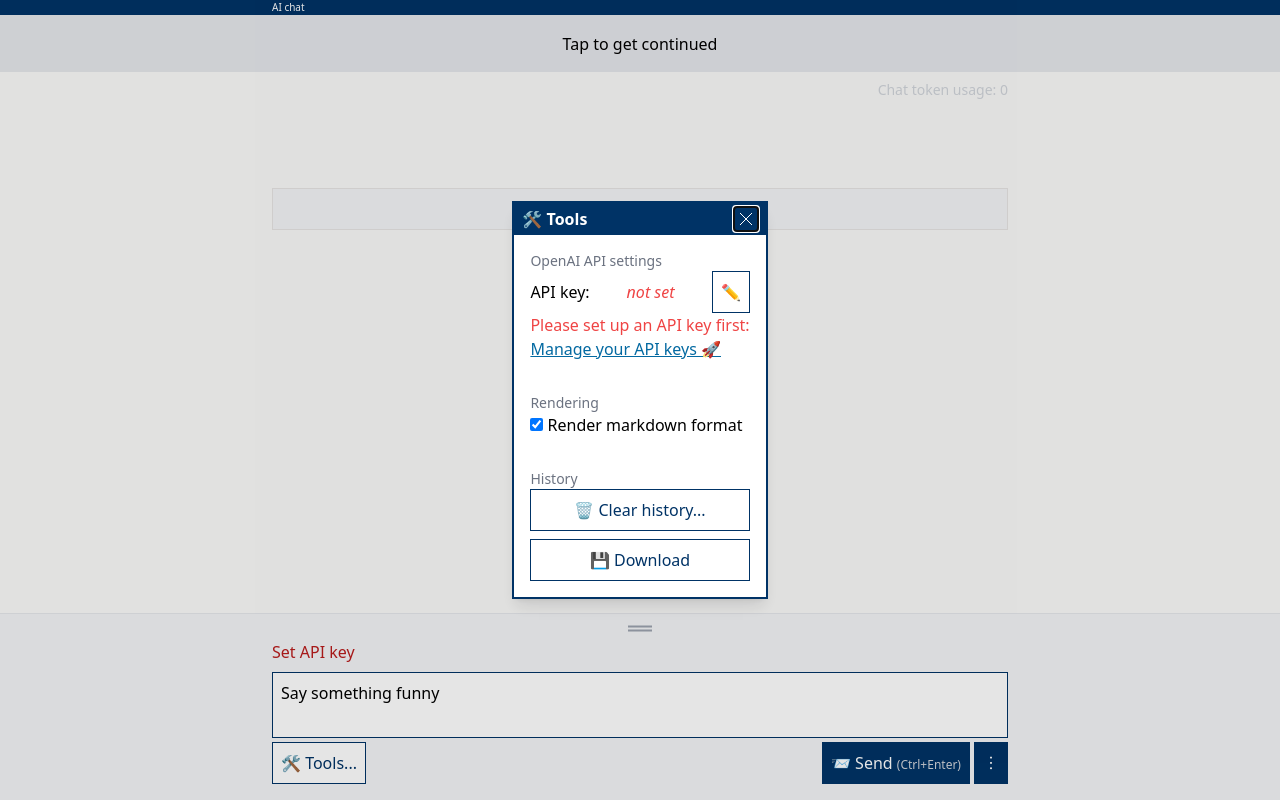
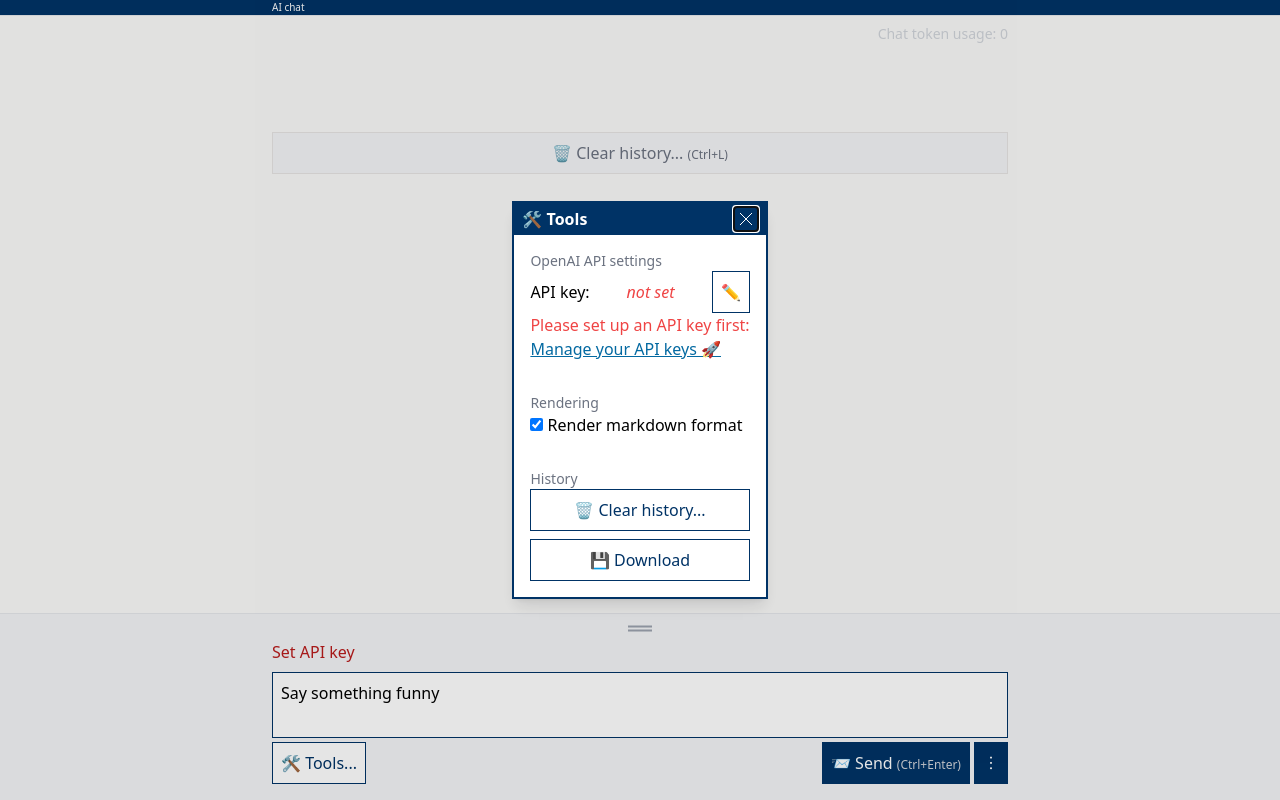
Before and after one commit to ginpei/chat-gpt-api-practice, a Next.js app: page / in a window 1280 px wide. Built offline with nearby package versions, Linux system fonts and the light colour scheme.

Commit message:
fix: 🐛 continue button appeared always

```diff
--- a/src/pages/home/history/ChatHistoryBlock.tsx
+++ b/src/pages/home/history/ChatHistoryBlock.tsx
@@ -71,7 +71,8 @@ export function ChatHistoryBlock({}: ChatHistoryBlockProps): JSX.Element {
           />
         ))}
       </div>
-      {!userAssets.messages.at(-1)?.complete &&
+      {userAssets.messages.length > 0 &&
+        !userAssets.messages.at(-1)?.complete &&
         !processingContinueChatMessage && (
           <div className="grid">
             <ContinueButton onClick={onContinueClick}>
```
